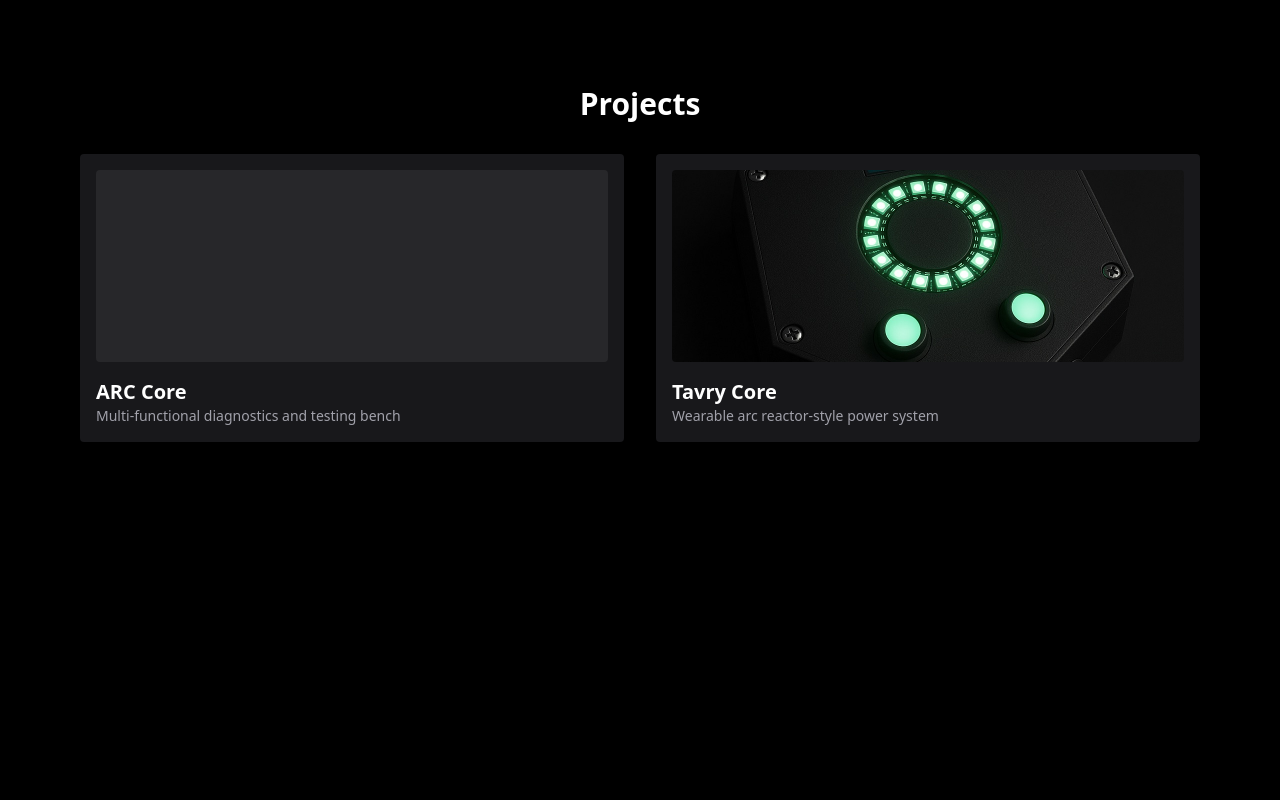
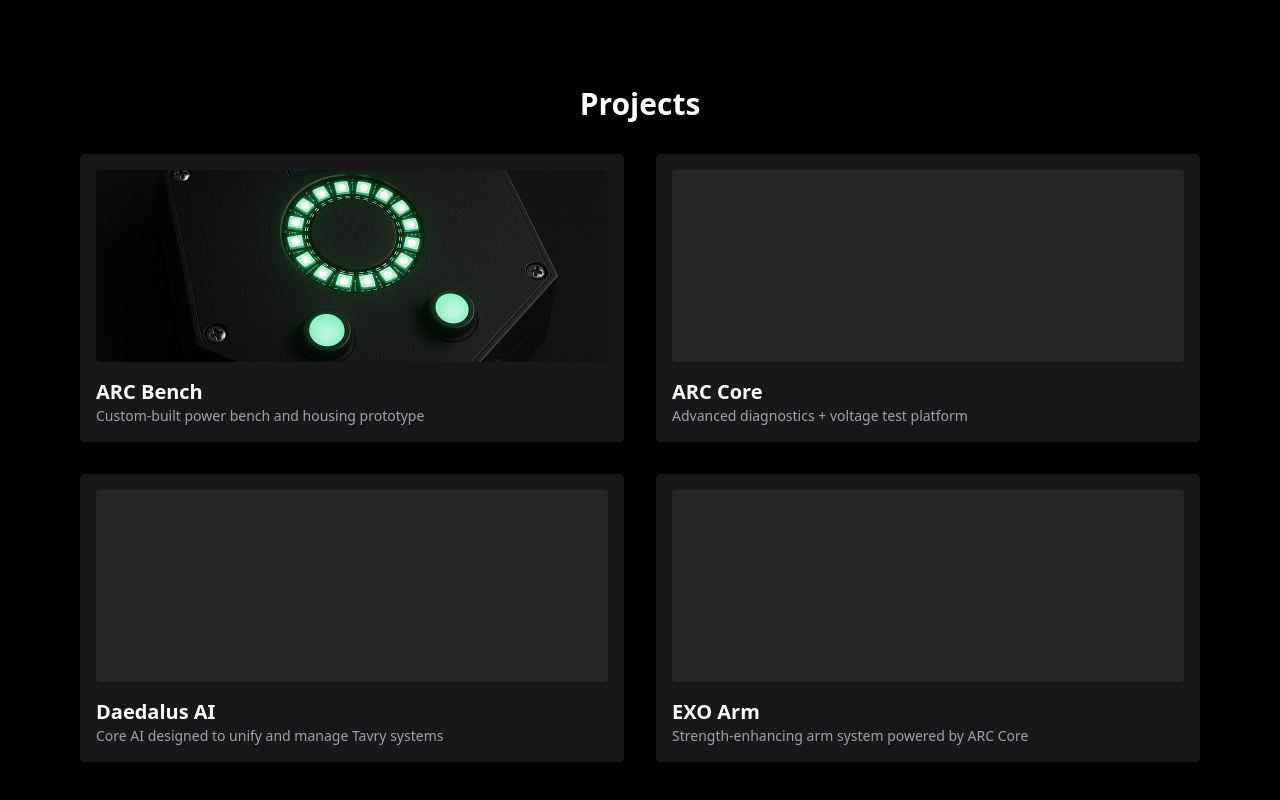
Before and after one commit to dtgarcia/tavrylabs-website, a React (Vite) app: page / in a window 1280 px wide. Shown: the part 590-1390 px from the top of the page. Before the commit the page ends 1072 px from the top, so only its background shows below. Built offline with nearby package versions, Linux system fonts and the light colour scheme.

Commit message:
Updated project cards and added ARC Bench image

```diff
--- a/src/App.jsx
+++ b/src/App.jsx
@@ -1,9 +1,9 @@
-
 import { Link } from "react-router-dom";
 
 function App() {
   return (
     <div className="min-h-screen bg-black text-white font-sans">
+      {/* Header */}
       <header className="bg-gradient-to-b from-zinc-900 to-black p-6 text-center shadow-md sticky top-0 z-50">
         <Link to="/" className="text-5xl font-extrabold tracking-wide hover:opacity-90">
           TAVRY LABS
@@ -29,6 +29,7 @@ function App() {
         </div>
       </header>
 
+      {/* Intro Section */}
       <section className="flex flex-col md:flex-row items-center justify-between px-8 md:px-20 py-16 gap-8">
         <div className="max-w-xl">
           <h2 className="text-2xl font-bold mb-4">
@@ -43,24 +44,51 @@ function App() {
         </div>
       </section>
 
+      {/* Projects Section */}
       <section id="projects" className="px-8 md:px-20 py-10">
         <h3 className="text-3xl font-bold text-center mb-8">Projects</h3>
         <div className="grid grid-cols-1 md:grid-cols-2 gap-8">
+
+          {/* ARC Bench */}
+          <div className="bg-zinc-900 p-4 rounded shadow hover:shadow-lg">
+            <img
+              src="/images/arc-bench.jpeg"
+              alt="ARC Bench"
+              className="w-full h-48 object-cover object-center rounded mb-4"
+            />
+            <h4 className="text-xl font-semibold">ARC Bench</h4>
+            <p className="text-sm text-zinc-400">
+              Custom-built power bench and housing prototype
+            </p>
+          </div>
+
+          {/* ARC Core */}
           <div className="bg-zinc-900 p-4 rounded shadow hover:shadow-lg">
             <div className="w-full h-48 bg-zinc-800 rounded mb-4"></div>
             <h4 className="text-xl font-semibold">ARC Core</h4>
-            <p className="text-sm text-zinc-400">Multi-functional diagnostics and testing bench</p>
+            <p className="text-sm text-zinc-400">
+              Advanced diagnostics + voltage test platform
+            </p>
           </div>
+
+          {/* Daedalus AI */}
           <div className="bg-zinc-900 p-4 rounded shadow hover:shadow-lg">
-          <img
-  src="/images/arc-bench.jpeg"
-  alt="ARC Core"
-  className="w-full h-48 object-cover rounded mb-4"
-/>
+            <div className="w-full h-48 bg-zinc-800 rounded mb-4"></div>
+            <h4 className="text-xl font-semibold">Daedalus AI</h4>
+            <p className="text-sm text-zinc-400">
+              Core AI designed to unify and manage Tavry systems
+            </p>
+          </div>
 
-            <h4 className="text-xl font-semibold">Tavry Core</h4>
-            <p className="text-sm text-zinc-400">Wearable arc reactor-style power system</p>
+          {/* EXO Arm */}
+          <div className="bg-zinc-900 p-4 rounded shadow hover:shadow-lg">
+            <div className="w-full h-48 bg-zinc-800 rounded mb-4"></div>
+            <h4 className="text-xl font-semibold">EXO Arm</h4>
+            <p className="text-sm text-zinc-400">
+              Strength-enhancing arm system powered by ARC Core
+            </p>
           </div>
+
         </div>
       </section>
     </div>
```
